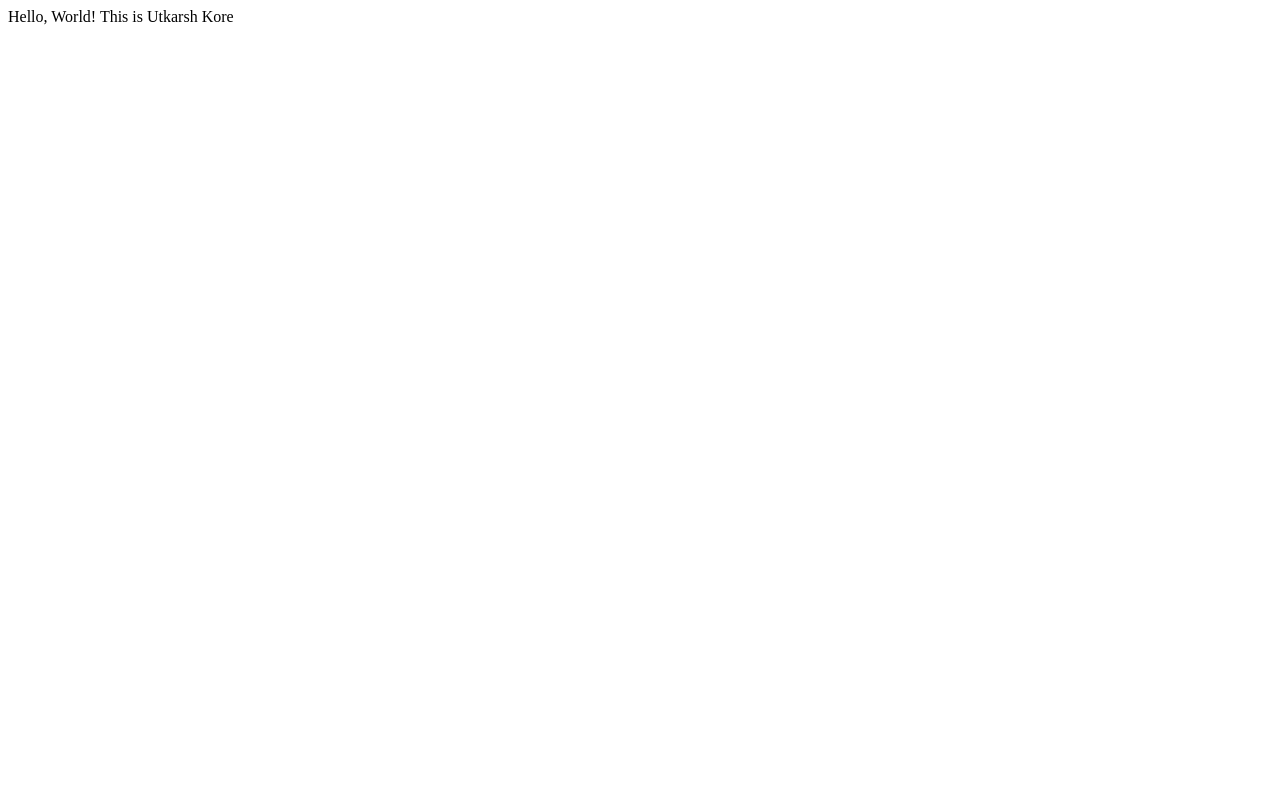
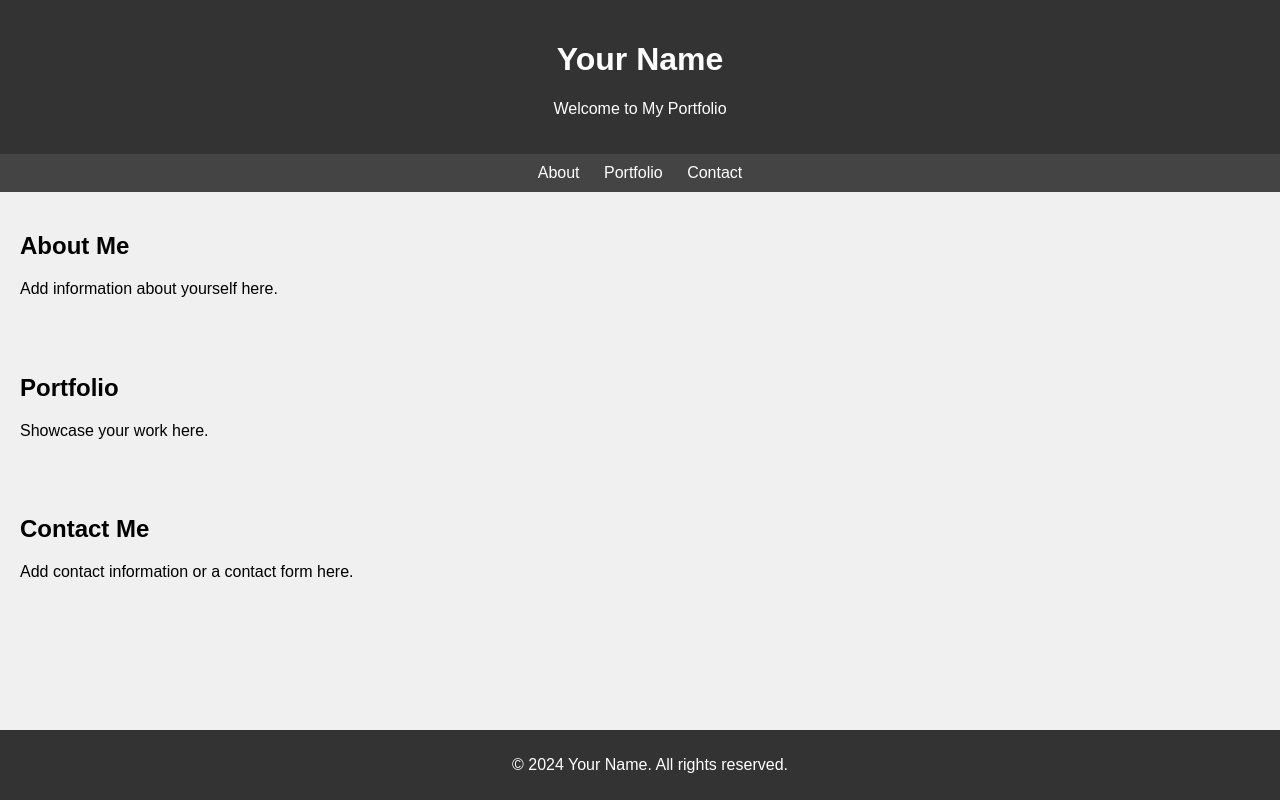
Before and after one commit to utkarshkore/utkarsh, a plain HTML site: page index.html in a window 1280 px wide. Drawn offline with Linux system fonts and the light colour scheme.

Commit message:
Update index.html
Added sample code for portfolio using chagpt

```diff
--- a/index.html
+++ b/index.html
@@ -1 +1,76 @@
-<p>Hello, World! This is Utkarsh Kore</p>
+<!DOCTYPE html>
+<html lang="en">
+<head>
+    <meta charset="UTF-8">
+    <meta name="viewport" content="width=device-width, initial-scale=1.0">
+    <title>Your Portfolio</title>
+    <style>
+        /* You can add your CSS styles here */
+        body {
+            font-family: Arial, sans-serif;
+            margin: 0;
+            padding: 0;
+            background-color: #f0f0f0;
+        }
+        header {
+            background-color: #333;
+            color: #fff;
+            padding: 20px;
+            text-align: center;
+        }
+        nav {
+            background-color: #444;
+            padding: 10px;
+            text-align: center;
+        }
+        nav a {
+            color: #fff;
+            text-decoration: none;
+            margin: 0 10px;
+        }
+        section {
+            padding: 20px;
+        }
+        footer {
+            background-color: #333;
+            color: #fff;
+            padding: 10px;
+            text-align: center;
+            position: fixed;
+            bottom: 0;
+            width: 100%;
+        }
+    </style>
+</head>
+<body>
+    <header>
+        <h1>Your Name</h1>
+        <p>Welcome to My Portfolio</p>
+    </header>
+
+    <nav>
+        <a href="#about">About</a>
+        <a href="#portfolio">Portfolio</a>
+        <a href="#contact">Contact</a>
+    </nav>
+
+    <section id="about">
+        <h2>About Me</h2>
+        <p>Add information about yourself here.</p>
+    </section>
+
+    <section id="portfolio">
+        <h2>Portfolio</h2>
+        <p>Showcase your work here.</p>
+    </section>
+
+    <section id="contact">
+        <h2>Contact Me</h2>
+        <p>Add contact information or a contact form here.</p>
+    </section>
+
+    <footer>
+        <p>&copy; 2024 Your Name. All rights reserved.</p>
+    </footer>
+</body>
+</html>
```
